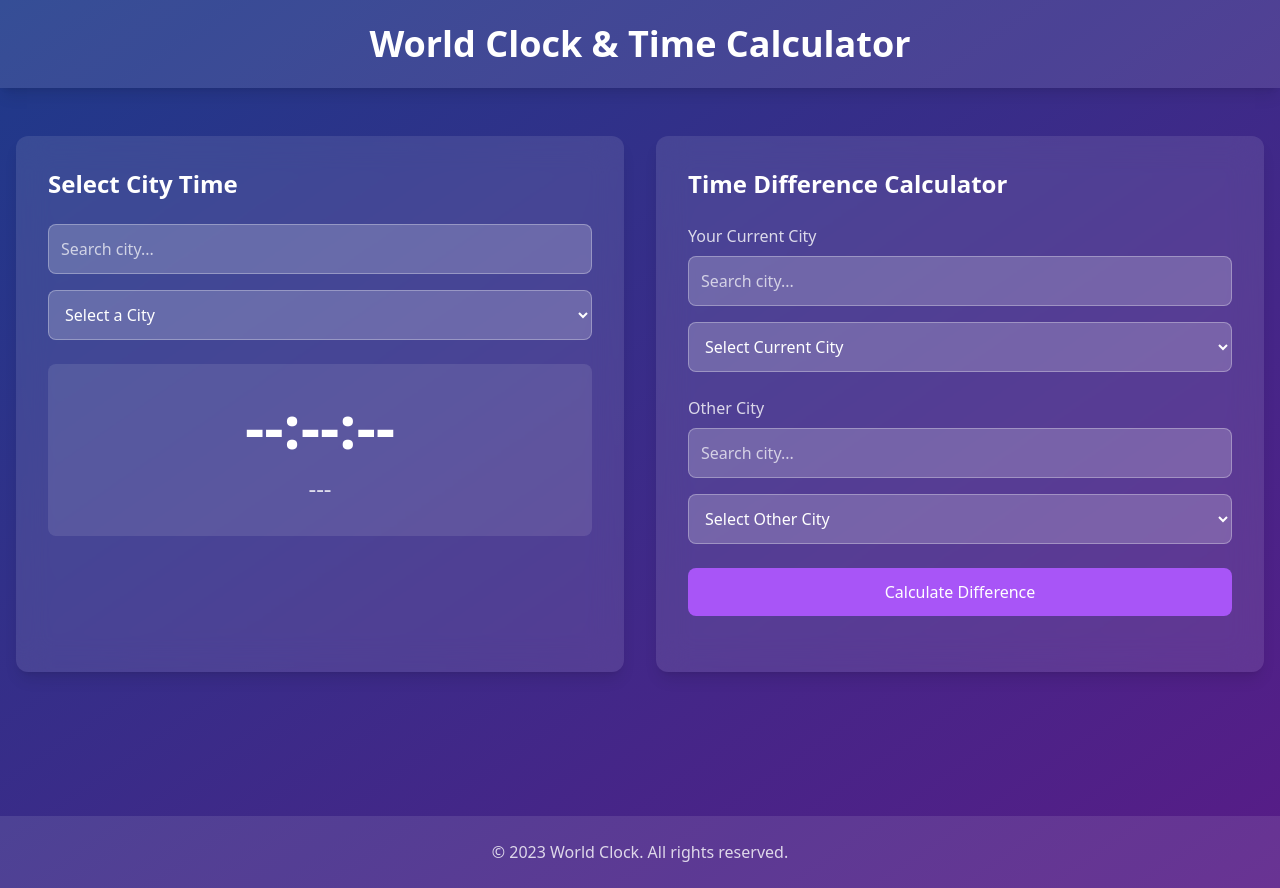
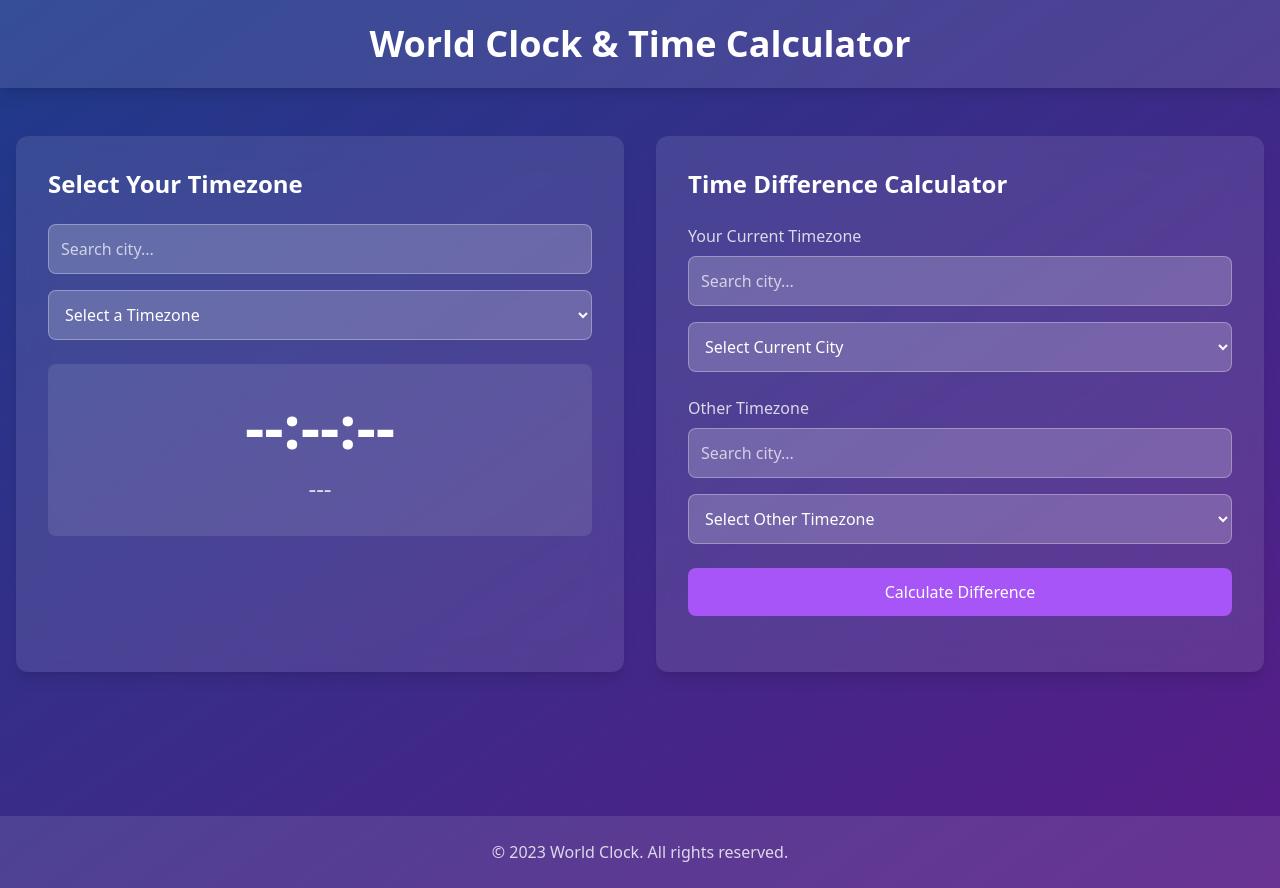
Before and after one commit to abdullahsaim/abdullahsaim.github.io, a plain HTML site: page WorldClock/index.html in a window 1280 px wide. Drawn offline with nearby package versions, Linux system fonts and the light colour scheme; a script that the page names is missing.

Commit message:
Update index.html

```diff
--- a/WorldClock/index.html
+++ b/WorldClock/index.html
@@ -45,14 +45,14 @@
         <!-- Time Display Section -->
         <div class="grid grid-cols-1 md:grid-cols-2 gap-8 mb-12">
             <div class="bg-white/10 backdrop-blur-lg rounded-xl p-8 shadow-lg">
-                <h2 class="text-2xl font-semibold text-white mb-6">Select City Time</h2>
+                <h2 class="text-2xl font-semibold text-white mb-6">Select Your Timezone</h2>
                 <div class="mb-6">
                     <div class="search-container">
                         <input type="text" id="searchCity" class="search-input" placeholder="Search city..."
                                oninput="filterCities('citySelect', this.value)">
                     </div>
                     <select id="citySelect" class="w-full p-3 rounded-lg bg-white/20 text-white border border-white/30 focus:outline-none focus:ring-2 focus:ring-purple-400">
-                        <option value="" disabled selected>Select a City</option>
+                        <option value="" disabled selected>Select a Timezone</option>
                     </select>
                 </div>
                 <div id="timeDisplay" class="text-center py-8 bg-white/10 rounded-lg">
@@ -66,7 +66,7 @@
                 <h2 class="text-2xl font-semibold text-white mb-6">Time Difference Calculator</h2>
                 <div class="space-y-6">
                     <div>
-                        <label class="block text-white/80 mb-2">Your Current City</label>
+                        <label class="block text-white/80 mb-2">Your Current Timezone</label>
                         <div class="search-container">
                             <input type="text" id="searchCurrentCity" class="search-input" placeholder="Search city..."
                                    oninput="filterCities('currentCity', this.value)">
@@ -76,13 +76,13 @@
                         </select>
                     </div>
                     <div>
-                        <label class="block text-white/80 mb-2">Other City</label>
+                        <label class="block text-white/80 mb-2">Other Timezone</label>
                         <div class="search-container">
                             <input type="text" id="searchOtherCity" class="search-input" placeholder="Search city..."
                                    oninput="filterCities('otherCity', this.value)">
                         </div>
                         <select id="otherCity" class="w-full p-3 rounded-lg bg-white/20 text-white border border-white/30 focus:outline-none focus:ring-2 focus:ring-purple-400">
-                            <option value="" disabled selected>Select Other City</option>
+                            <option value="" disabled selected>Select Other Timezone</option>
                         </select>
                     </div>
                     <button onclick="calculateTimeDifference()" class="w-full bg-purple-500 hover:bg-purple-600 text-white py-3 px-6 rounded-lg transition-all duration-300">
```
